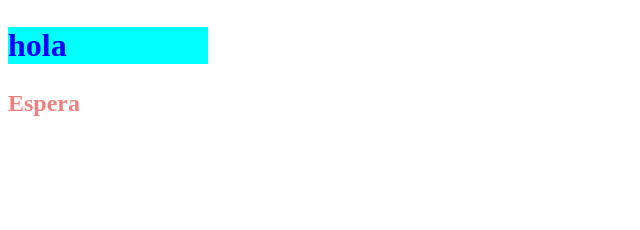
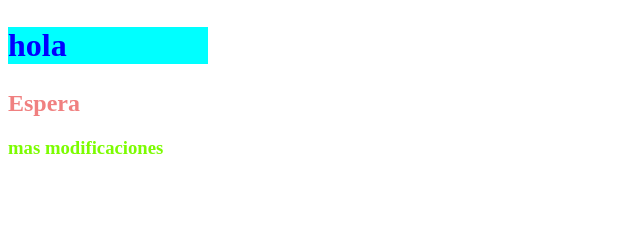
Before and after one commit to jose-martin/prueba-espera, a plain HTML site: page index.html in a window 1280 px wide. Shown: the whole page, without its empty margins (0-640 px from the left). Drawn offline with Linux system fonts and the light colour scheme.

Commit message:
segundo commit

```diff
--- a/index.html
+++ b/index.html
@@ -13,6 +13,7 @@
             <h1 class="prueba">hola
                       </h1>
                       <h2>Espera</h2>
+                      <h3>mas modificaciones</h3>
         </section>
     </main>
 </body>
--- a/style.css
+++ b/style.css
@@ -13,3 +13,6 @@ h1{
 h2{
     color: lightcoral;
 }
+h3{
+    color: lawngreen;
+}
```
